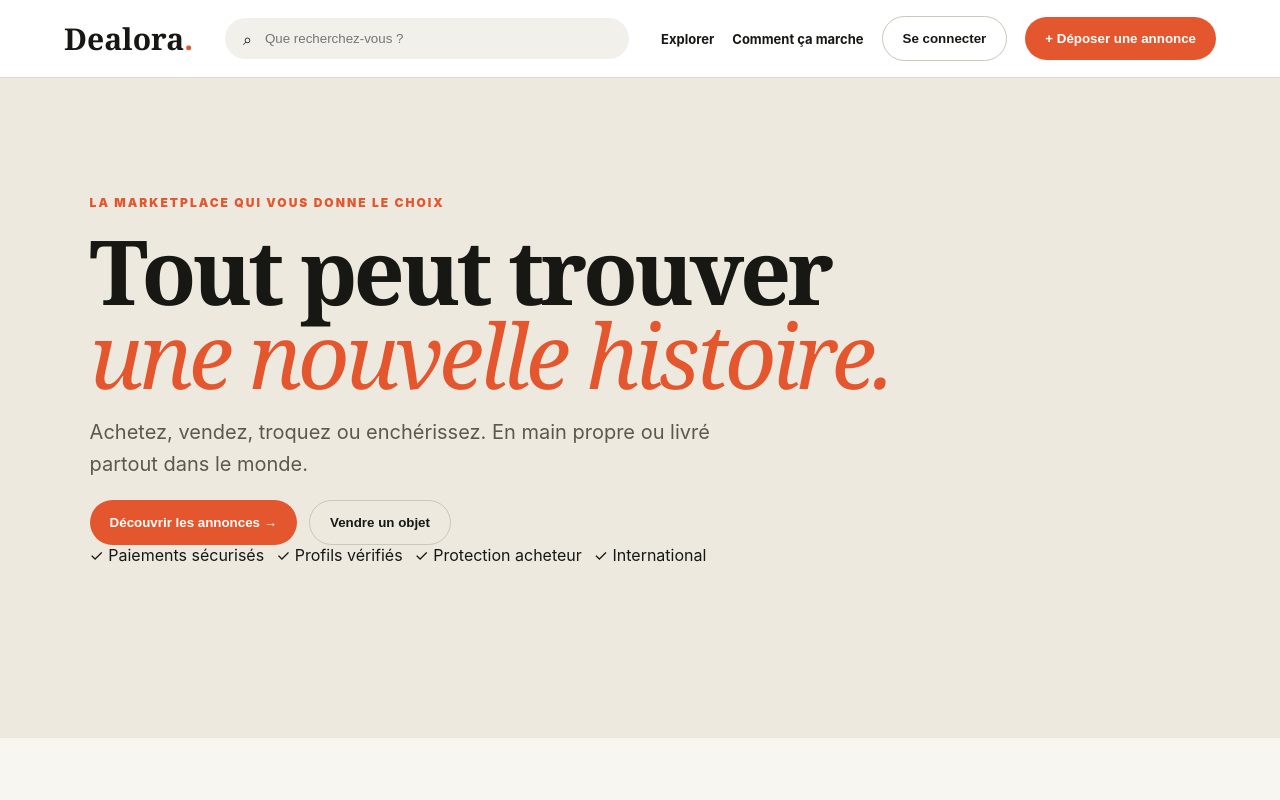
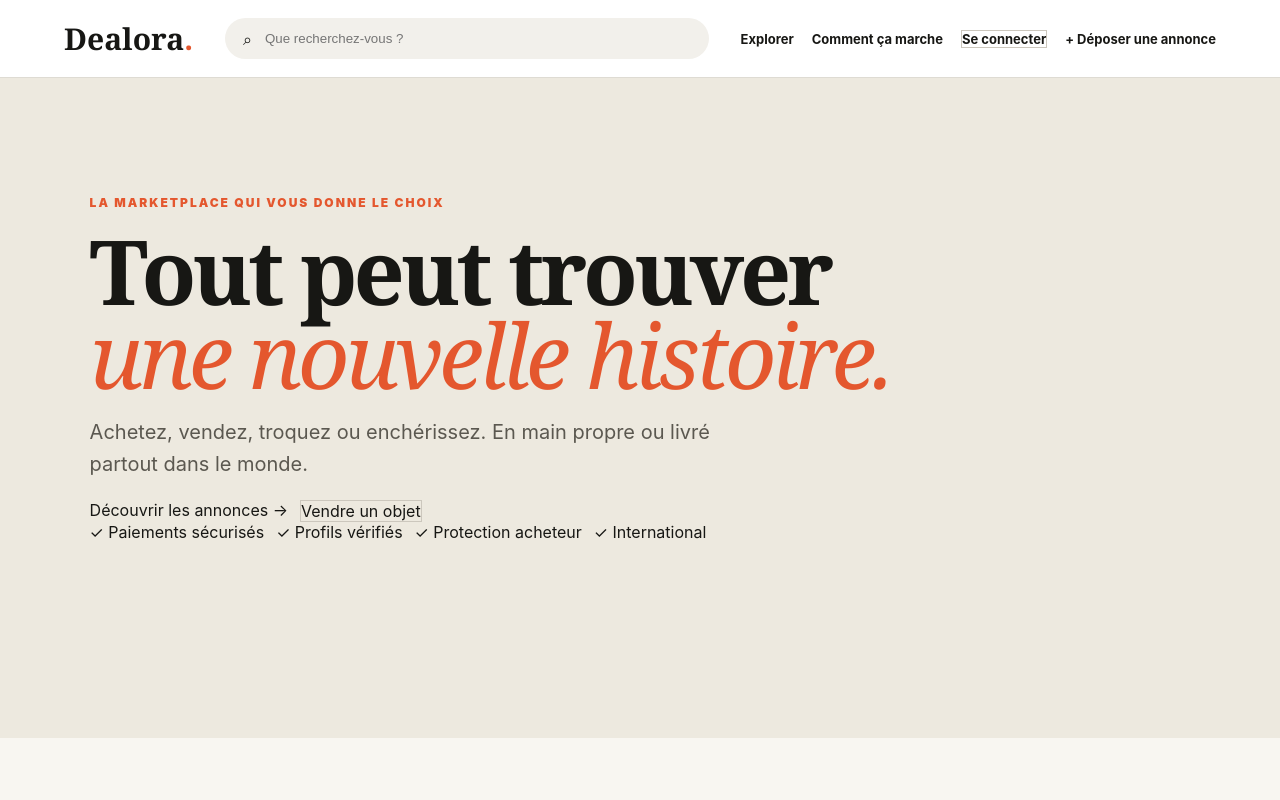
Before and after one commit to fabricedinalle-cell/Dealora-, a Next.js app: page / in a window 1280 px wide. Shown: the top 800 px of the page. Built offline with nearby package versions, Linux system fonts and the light colour scheme.

Commit message:
Fix Dealora homepage navigation

```diff
--- a/app/page.js
+++ b/app/page.js
@@ -8,12 +8,12 @@ const listings = [
 
 export default function Home(){
  return <main>
-  <header className="nav"><a className="logo" href="/">Dealora<span>.</span></a><div className="search">⌕ <input placeholder="Que recherchez-vous ?"/></div><nav><a href="#explorer">Explorer</a><a href="#how">Comment ça marche</a><button className="ghost">Se connecter</button><button>+ Déposer une annonce</button></nav></header>
-  <section className="hero"><div className="heroGlow"></div><p className="eyebrow">LA MARKETPLACE QUI VOUS DONNE LE CHOIX</p><h1>Tout peut trouver<br/><em>une nouvelle histoire.</em></h1><p className="lead">Achetez, vendez, troquez ou enchérissez. En main propre ou livré partout dans le monde.</p><div className="actions"><button>Découvrir les annonces →</button><button className="ghost">Vendre un objet</button></div><div className="trust"><span>✓ Paiements sécurisés</span><span>✓ Profils vérifiés</span><span>✓ Protection acheteur</span><span>✓ International</span></div></section>
+  <header className="nav"><a className="logo" href="/">Dealora<span>.</span></a><div className="search">⌕ <input placeholder="Que recherchez-vous ?"/></div><nav><a href="#explorer">Explorer</a><a href="#how">Comment ça marche</a><a className="ghost navButton" href="/connexion">Se connecter</a><a className="navButton" href="/vendre">+ Déposer une annonce</a></nav></header>
+  <section className="hero"><div className="heroGlow"></div><p className="eyebrow">LA MARKETPLACE QUI VOUS DONNE LE CHOIX</p><h1>Tout peut trouver<br/><em>une nouvelle histoire.</em></h1><p className="lead">Achetez, vendez, troquez ou enchérissez. En main propre ou livré partout dans le monde.</p><div className="actions"><a className="navButton" href="#explorer">Découvrir les annonces →</a><a className="ghost navButton" href="/vendre">Vendre un objet</a></div><div className="trust"><span>✓ Paiements sécurisés</span><span>✓ Profils vérifiés</span><span>✓ Protection acheteur</span><span>✓ International</span></div></section>
   <section className="section" id="explorer"><div className="sectionHead"><div><p className="eyebrow">EXPLOREZ</p><h2>Tout ce que vous cherchez.</h2></div><a href="#all">Voir toutes les catégories →</a></div><div className="categories">{categories.map((x,i)=><button className="cat" key={x}><b>{['🚗','🏠','👟','💻','🪑','🎸','💎','🛠️'][i]}</b><span>{x}</span></button>)}</div>
   <div className="sectionHead"><h2>À découvrir maintenant</h2><div className="tabs"><button>Pour vous</button><button className="ghost">Près de vous</button><button className="ghost">Enchères</button></div></div><div className="grid">{listings.map(x=><article className="card" key={x.title}><div className="photo">{x.emoji}<span>♡</span></div><div className="cardbody"><small>{x.tag}</small><h3>{x.title}</h3><strong>{x.price}</strong><p>📍 France · Expédition disponible</p><div className="meta"><span>🧾 Facture : Oui</span><span>🛡️ Achat protégé</span></div></div></article>)}</div></section>
   <section className="how" id="how"><p className="eyebrow">UN OBJET, PLUSIEURS POSSIBILITÉS</p><h2>Vous décidez comment faire affaire.</h2><div className="modes"><article><b>01</b><h3>Acheter</h3><p>Payez en toute sécurité et choisissez livraison ou remise en main propre.</p></article><article><b>02</b><h3>Vendre</h3><p>Publiez rapidement, précisez l'état, la facture et vos options de remise.</p></article><article><b>03</b><h3>Troquer</h3><p>Proposez un échange et négociez directement avec l'autre membre.</p></article><article><b>04</b><h3>Enchérir</h3><p>Suivez les enchères en temps réel et recevez vos alertes personnalisées.</p></article></div></section>
   <section className="world"><div><p className="eyebrow">SANS FRONTIÈRES</p><h2>Du quartier au monde entier.</h2><p>Dealora prévoit les options de livraison, les frais d'envoi et l'estimation des frais d'importation pour rendre les transactions internationales plus claires.</p></div><div className="orb">DEALORA<br/><small>GLOBAL</small></div></section>
-  <footer><a className="logo">Dealora<span>.</span></a><p>Achetez. Vendez. Troquez. Enchérissez.</p><small>© 2026 Dealora. Tous droits réservés.</small></footer>
+  <footer><a className="logo" href="/">Dealora<span>.</span></a><p>Achetez. Vendez. Troquez. Enchérissez.</p><small>© 2026 Dealora. Tous droits réservés.</small></footer>
  </main>
 }
```
